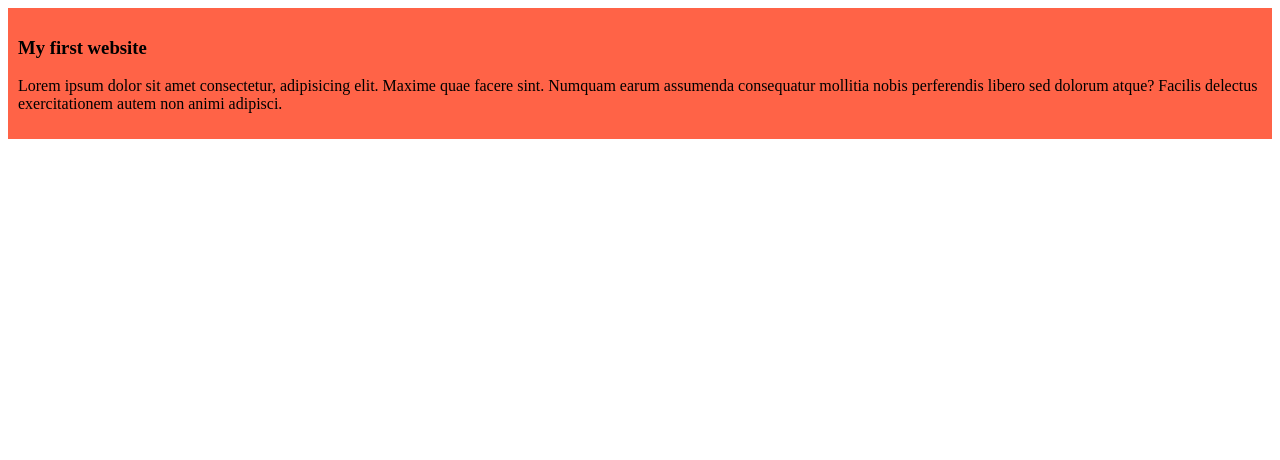
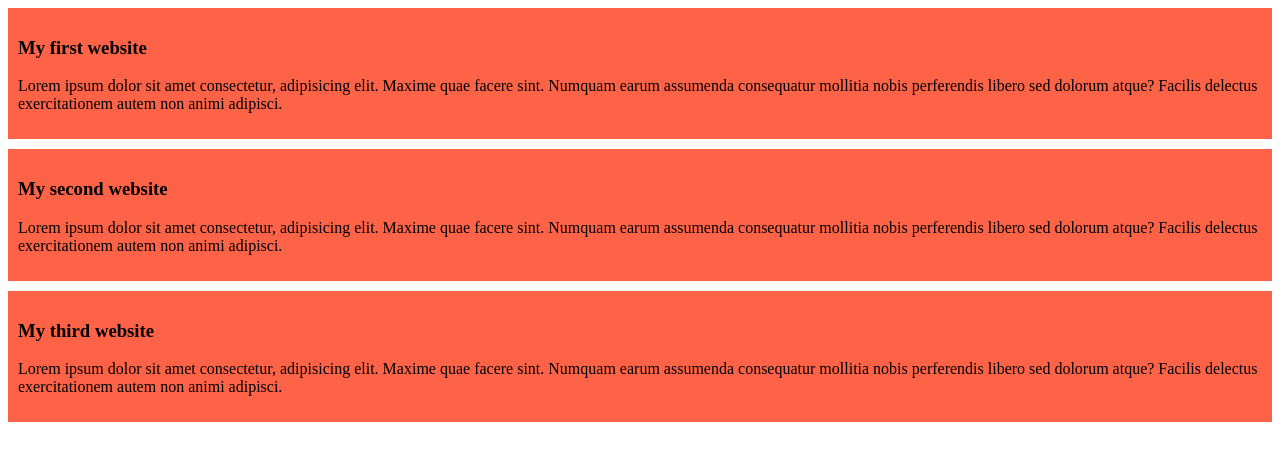
Before and after one commit to tahrimahaque79/my-simple-website, a plain HTML site: page index.html in a window 1280 px wide. Drawn offline with Linux system fonts and the light colour scheme.

Commit message:
added the second and third blog

```diff
--- a/index.html
+++ b/index.html
@@ -11,5 +11,13 @@
         <h3>My first website</h3>
         <p>Lorem ipsum dolor sit amet consectetur, adipisicing elit. Maxime quae facere sint. Numquam earum assumenda consequatur mollitia nobis perferendis libero sed dolorum atque? Facilis delectus exercitationem autem non animi adipisci.</p>
     </div>
+    <div>
+        <h3>My second website</h3>
+        <p>Lorem ipsum dolor sit amet consectetur, adipisicing elit. Maxime quae facere sint. Numquam earum assumenda consequatur mollitia nobis perferendis libero sed dolorum atque? Facilis delectus exercitationem autem non animi adipisci.</p>
+    </div>
+    <div>
+        <h3>My third website</h3>
+        <p>Lorem ipsum dolor sit amet consectetur, adipisicing elit. Maxime quae facere sint. Numquam earum assumenda consequatur mollitia nobis perferendis libero sed dolorum atque? Facilis delectus exercitationem autem non animi adipisci.</p>
+    </div>
 </body>
 </html>
--- a/styles/blog.css
+++ b/styles/blog.css
@@ -1,4 +1,5 @@
 div{
     background-color: tomato;
     padding: 10px;
+    margin-bottom: 10px;
 }
```
